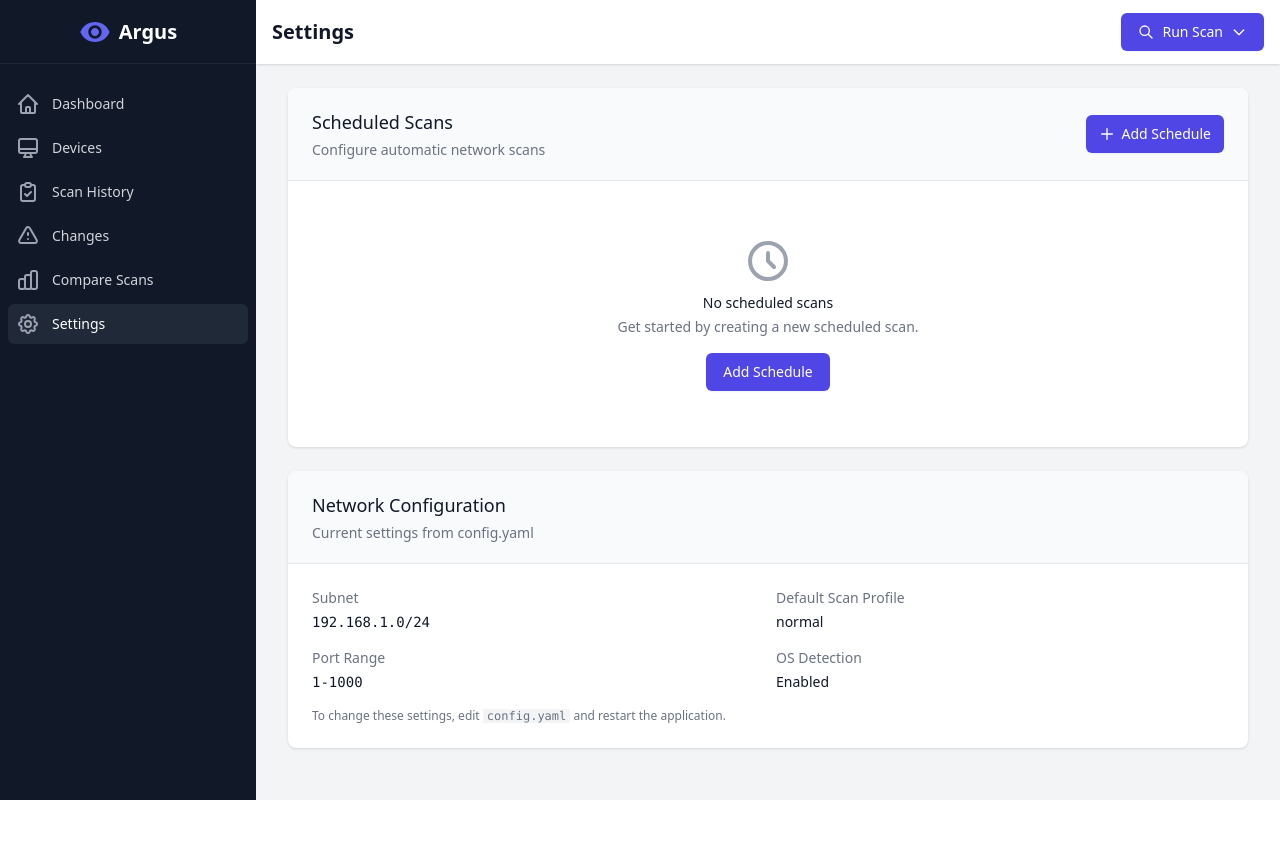
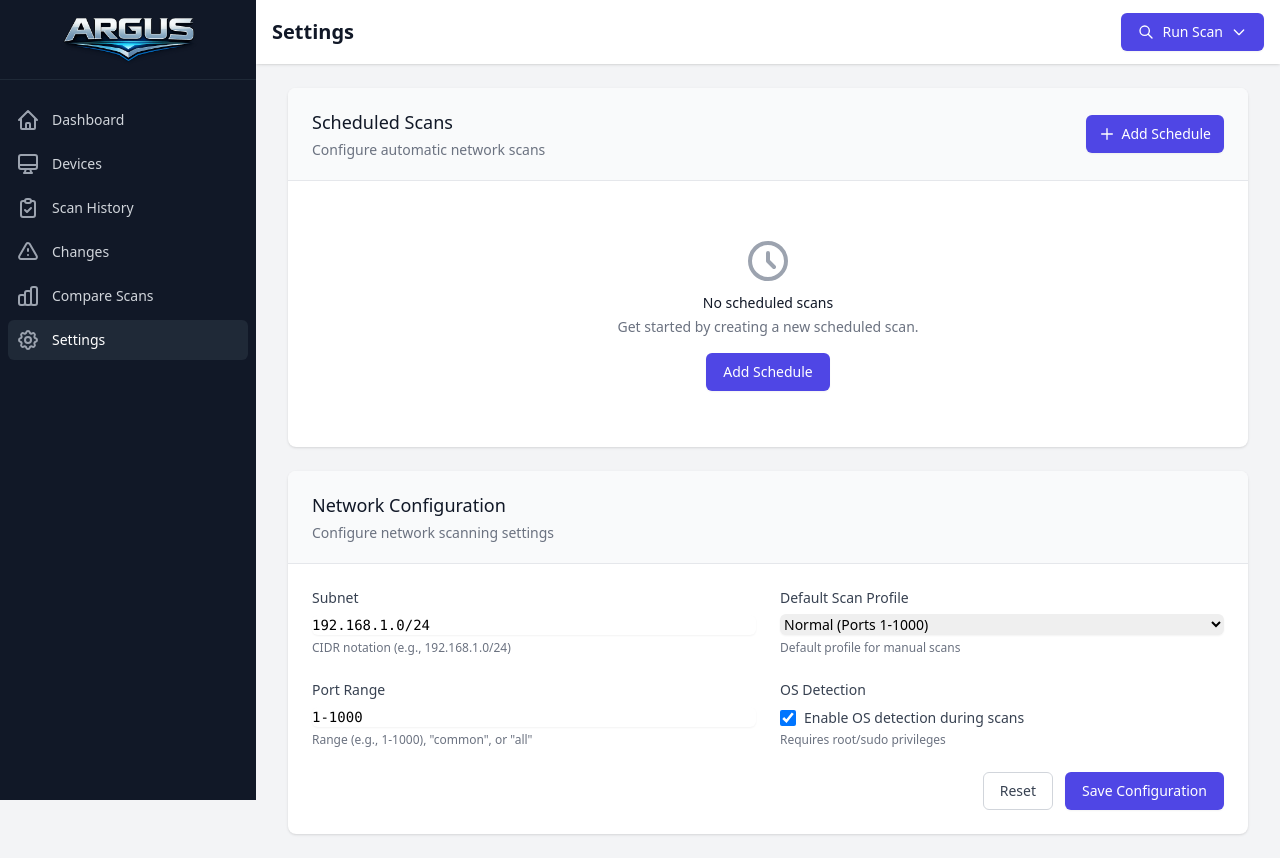
Before and after one commit to rangulvers/argus, a FastAPI app: page /settings in a window 1280 px wide. Before the commit the page ends 800 px from the top, so only its background shows below. Run offline with FastAPI, Linux system fonts and the light colour scheme; data that the repository does not hold is empty; some libraries are stand-ins or nearby versions.

Commit message:
Implement configuration management: add API endpoints for updating and retrieving settings, and enhance the settings UI for user input

```diff
--- a/app/main.py
+++ b/app/main.py
@@ -14,7 +14,7 @@ from app.database import get_db, init_db
 from app.models import Scan, Device, Port, Change, DeviceHistory
 from app.scanner import NetworkScanner
 from app.utils.change_detector import ChangeDetector
-from app.config import get_config
+from app.config import get_config, save_config, reload_config
 from app.scheduler import (
     init_scheduler, get_all_schedules, add_schedule_job,
     update_schedule_job, delete_schedule_job
@@ -66,6 +66,21 @@ class ScheduleJobUpdate(BaseModel):
     cron: str
     profile: str = "normal"
     enabled: bool = True
+
+
+class NetworkConfigUpdate(BaseModel):
+    subnet: str
+    scan_profile: str
+
+
+class ScanningConfigUpdate(BaseModel):
+    port_range: str
+    enable_os_detection: bool
+
+
+class ConfigUpdate(BaseModel):
+    network: NetworkConfigUpdate
+    scanning: ScanningConfigUpdate
 
 
 class ScanResponse(BaseModel):
@@ -653,6 +668,62 @@ async def delete_schedule(job_id: str):
     return {"status": "deleted", "job_id": job_id}
 
 
+@app.put("/api/config")
+async def update_config(config_update: ConfigUpdate):
+    """Update configuration and save to config.yaml"""
+    try:
+        # Get current config
+        config = get_config()
+
+        # Update network settings
+        config.network.subnet = config_update.network.subnet
+        config.network.scan_profile = config_update.network.scan_profile
+
+        # Update scanning settings
+        config.scanning.port_range = config_update.scanning.port_range
+        config.scanning.enable_os_detection = config_update.scanning.enable_os_detection
+
+        # Save to YAML file
+        save_config(config)
+
+        # Reload config to ensure consistency
+        reload_config()
+
+        return {
+            "status": "success",
+            "message": "Configuration updated successfully",
+            "config": {
+                "network": {
+                    "subnet": config.network.subnet,
+                    "scan_profile": config.network.scan_profile
+                },
+                "scanning": {
+                    "port_range": config.scanning.port_range,
+                    "enable_os_detection": config.scanning.enable_os_detection
+                }
+            }
+        }
+    except Exception as e:
+        logger.error(f"Failed to update config: {e}")
+        raise HTTPException(status_code=500, detail=f"Failed to update configuration: {str(e)}")
+
+
+@app.get("/api/config")
+async def get_config_endpoint():
+    """Get current configuration"""
+    config = get_config()
+    return {
+        "network": {
+            "subnet": config.network.subnet,
+            "scan_profile": config.network.scan_profile
+        },
+        "scanning": {
+            "port_range": config.scanning.port_range,
+            "enable_os_detection": config.scanning.enable_os_detection
+        }
+    }
+
+
 # Settings UI Page
 @app.get("/settings", response_class=HTMLResponse)
 async def settings_page(request: Request):
--- a/templates/base.html
+++ b/templates/base.html
@@ -32,12 +32,9 @@
         <!-- Sidebar -->
         <div class="fixed inset-y-0 left-0 z-50 w-64 bg-gray-900 transform transition-transform duration-300 ease-in-out lg:translate-x-0"
              :class="sidebarOpen ? 'translate-x-0' : '-translate-x-full lg:translate-x-0'">
-            <div class="flex h-16 items-center justify-center border-b border-gray-800">
-                <div class="flex items-center">
-                    <svg class="h-8 w-8 text-indigo-500" viewBox="0 0 24 24" fill="currentColor">
-                        <path d="M12 4.5C7 4.5 2.73 7.61 1 12c1.73 4.39 6 7.5 11 7.5s9.27-3.11 11-7.5c-1.73-4.39-6-7.5-11-7.5zM12 17c-2.76 0-5-2.24-5-5s2.24-5 5-5 5 2.24 5 5-2.24 5-5 5zm0-8c-1.66 0-3 1.34-3 3s1.34 3 3 3 3-1.34 3-3-1.34-3-3-3z"/>
-                    </svg>
-                    <span class="ml-2 text-xl font-bold text-white">Argus</span>
+            <div class="flex h-20 items-center justify-center border-b border-gray-800">
+                <div class="flex items-center px-4">
+                    <img src="/static/argus_logo.png" alt="Argus Logo" class="h-18 w-auto">
                 </div>
             </div>
             <nav class="mt-5 px-2 space-y-1">
--- a/templates/settings.html
+++ b/templates/settings.html
@@ -205,34 +205,80 @@
         </div>
     </div>
 
-    <!-- Network Configuration (Read-only) -->
-    <div class="bg-white shadow rounded-lg overflow-hidden">
+    <!-- Network Configuration (Editable) -->
+    <div class="bg-white shadow rounded-lg overflow-hidden" x-data="configManager()">
         <div class="px-4 py-5 sm:px-6 bg-gray-50 border-b border-gray-200">
             <h3 class="text-lg font-medium text-gray-900">Network Configuration</h3>
-            <p class="mt-1 text-sm text-gray-500">Current settings from config.yaml</p>
+            <p class="mt-1 text-sm text-gray-500">Configure network scanning settings</p>
         </div>
         <div class="px-4 py-5 sm:p-6">
-            <dl class="grid grid-cols-1 gap-x-4 gap-y-4 sm:grid-cols-2">
+            <form @submit.prevent="saveConfig">
+                <div class="grid grid-cols-1 gap-6 sm:grid-cols-2">
+                    <!-- Subnet -->
                     <div>
-                    <dt class="text-sm font-medium text-gray-500">Subnet</dt>
-                    <dd class="mt-1 text-sm text-gray-900 font-mono">{{ config.network.subnet }}</dd>
+                        <label class="block text-sm font-medium text-gray-700 mb-1">Subnet</label>
+                        <input type="text" x-model="configForm.network.subnet" required
+                               pattern="^([0-9]{1,3}\.){3}[0-9]{1,3}/[0-9]{1,2}$"
+                               class="w-full rounded-md border-gray-300 shadow-sm focus:border-indigo-500 focus:ring-indigo-500 sm:text-sm font-mono"
+                               placeholder="192.168.1.0/24">
+                        <p class="mt-1 text-xs text-gray-500">CIDR notation (e.g., 192.168.1.0/24)</p>
                     </div>
+
+                    <!-- Default Scan Profile -->
                     <div>
-                    <dt class="text-sm font-medium text-gray-500">Default Scan Profile</dt>
-                    <dd class="mt-1 text-sm text-gray-900">{{ config.network.scan_profile }}</dd>
+                        <label class="block text-sm font-medium text-gray-700 mb-1">Default Scan Profile</label>
+                        <select x-model="configForm.network.scan_profile"
+                                class="w-full rounded-md border-gray-300 shadow-sm focus:border-indigo-500 focus:ring-indigo-500 sm:text-sm">
+                            <option value="quick">Quick (Ping only)</option>
+                            <option value="normal">Normal (Ports 1-1000)</option>
+                            <option value="intensive">Intensive (All ports + OS)</option>
+                        </select>
+                        <p class="mt-1 text-xs text-gray-500">Default profile for manual scans</p>
                     </div>
+
+                    <!-- Port Range -->
                     <div>
-                    <dt class="text-sm font-medium text-gray-500">Port Range</dt>
-                    <dd class="mt-1 text-sm text-gray-900 font-mono">{{ config.scanning.port_range }}</dd>
+                        <label class="block text-sm font-medium text-gray-700 mb-1">Port Range</label>
+                        <input type="text" x-model="configForm.scanning.port_range" required
+                               class="w-full rounded-md border-gray-300 shadow-sm focus:border-indigo-500 focus:ring-indigo-500 sm:text-sm font-mono"
+                               placeholder="1-1000">
+                        <p class="mt-1 text-xs text-gray-500">Range (e.g., 1-1000), "common", or "all"</p>
                     </div>
+
+                    <!-- OS Detection -->
                     <div>
-                    <dt class="text-sm font-medium text-gray-500">OS Detection</dt>
-                    <dd class="mt-1 text-sm text-gray-900">{{ "Enabled" if config.scanning.enable_os_detection else "Disabled" }}</dd>
+                        <label class="block text-sm font-medium text-gray-700 mb-1">OS Detection</label>
+                        <div class="flex items-center mt-2">
+                            <input type="checkbox" x-model="configForm.scanning.enable_os_detection" id="os-detection"
+                                   class="h-4 w-4 text-indigo-600 focus:ring-indigo-500 border-gray-300 rounded">
+                            <label for="os-detection" class="ml-2 text-sm text-gray-700">
+                                Enable OS detection during scans
+                            </label>
                         </div>
-            </dl>
-            <p class="mt-4 text-xs text-gray-500">
-                To change these settings, edit <code class="bg-gray-100 px-1">config.yaml</code> and restart the application.
-            </p>
+                        <p class="mt-1 text-xs text-gray-500">Requires root/sudo privileges</p>
+                    </div>
+                </div>
+
+                <!-- Message -->
+                <template x-if="configMessage">
+                    <div class="mt-4 p-3 rounded-md" :class="configMessageType === 'error' ? 'bg-red-50 text-red-800' : 'bg-green-50 text-green-800'">
+                        <p class="text-sm" x-text="configMessage"></p>
+                    </div>
+                </template>
+
+                <!-- Buttons -->
+                <div class="mt-6 flex justify-end space-x-3">
+                    <button type="button" @click="resetConfigForm()"
+                            class="px-4 py-2 border border-gray-300 rounded-md text-sm font-medium text-gray-700 hover:bg-gray-50">
+                        Reset
+                    </button>
+                    <button type="submit"
+                            :disabled="configSaving"
+                            class="px-4 py-2 border border-transparent rounded-md shadow-sm text-sm font-medium text-white bg-indigo-600 hover:bg-indigo-700 disabled:opacity-50">
+                        <span x-text="configSaving ? 'Saving...' : 'Save Configuration'"></span>
+                    </button>
+                </div>
+            </form>
         </div>
     </div>
 </div>
@@ -366,5 +412,67 @@ function scheduleManager() {
         }
     }
 }
+
+function configManager() {
+    return {
+        configForm: {
+            network: {
+                subnet: '{{ config.network.subnet }}',
+                scan_profile: '{{ config.network.scan_profile }}'
+            },
+            scanning: {
+                port_range: '{{ config.scanning.port_range }}',
+                enable_os_detection: {{ 'true' if config.scanning.enable_os_detection else 'false' }}
+            }
+        },
+        originalConfig: null,
+        configSaving: false,
+        configMessage: '',
+        configMessageType: '',
+
+        init() {
+            // Store original config for reset
+            this.originalConfig = JSON.parse(JSON.stringify(this.configForm));
+        },
+
+        resetConfigForm() {
+            this.configForm = JSON.parse(JSON.stringify(this.originalConfig));
+            this.configMessage = '';
+        },
+
+        async saveConfig() {
+            this.configSaving = true;
+            this.configMessage = '';
+
+            try {
+                const response = await fetch('/api/config', {
+                    method: 'PUT',
+                    headers: { 'Content-Type': 'application/json' },
+                    body: JSON.stringify(this.configForm)
+                });
+
+                const data = await response.json();
+
+                if (response.ok) {
+                    this.showConfigMessage('Configuration saved successfully', 'success');
+                    // Update original config after successful save
+                    this.originalConfig = JSON.parse(JSON.stringify(this.configForm));
+                } else {
+                    this.showConfigMessage(data.detail || 'Failed to save configuration', 'error');
+                }
+            } catch (error) {
+                this.showConfigMessage('Failed to save configuration: ' + error.message, 'error');
+            }
+
+            this.configSaving = false;
+        },
+
+        showConfigMessage(msg, type) {
+            this.configMessage = msg;
+            this.configMessageType = type;
+            setTimeout(() => { this.configMessage = ''; }, 5000);
+        }
+    }
+}
 </script>
 {% endblock %}
```
Also changed, not shown: app/config.py (+55 -0 lines). Lines whose indentation alone changed are shown as unchanged.
